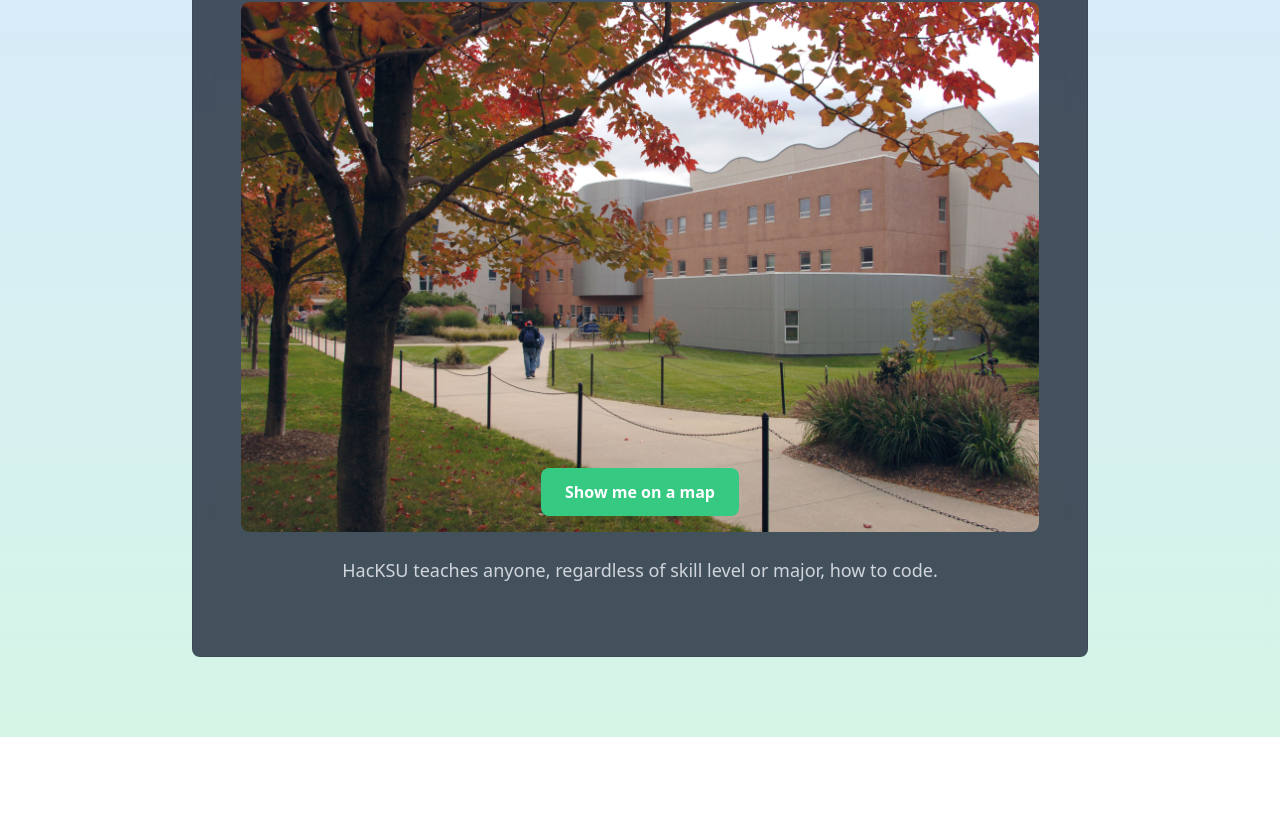
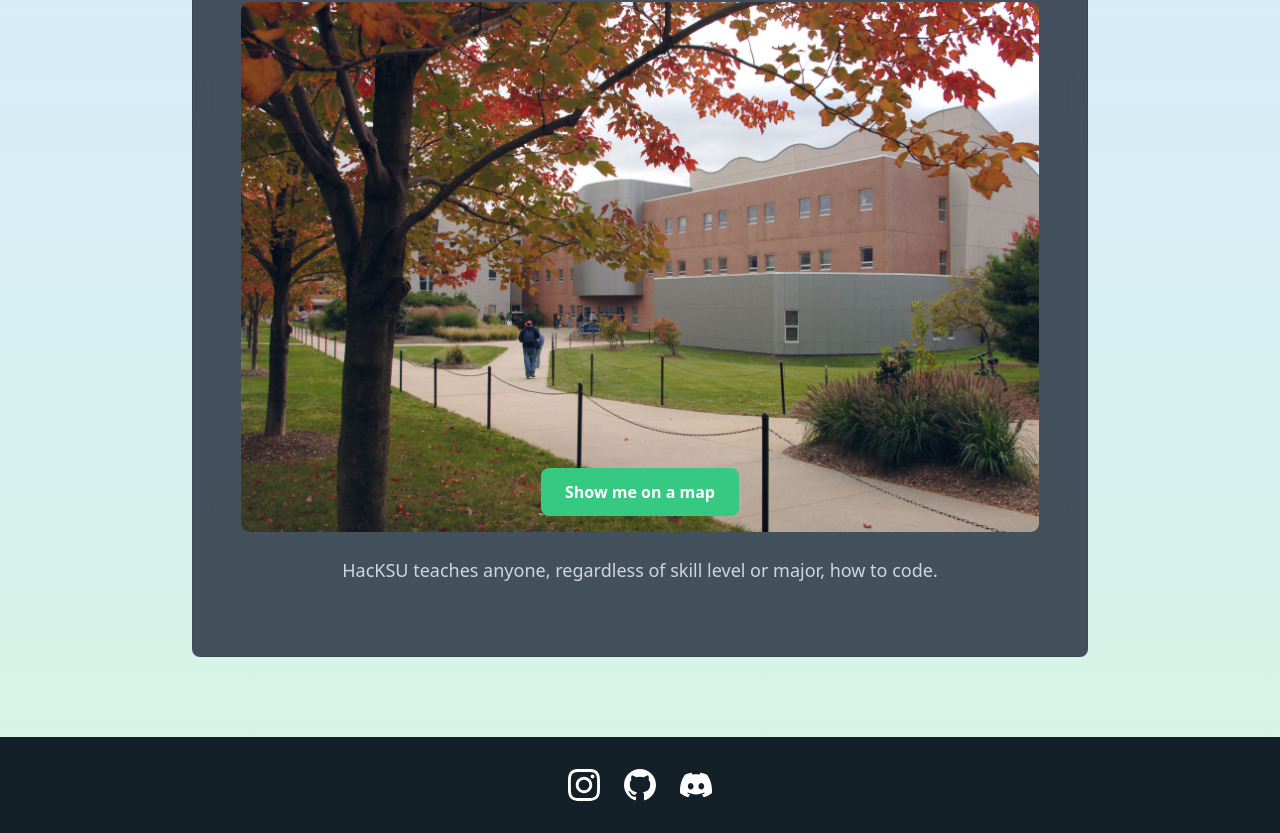
Before and after one commit to hacksu/hacksu-recant, a SvelteKit app: page / in a window 1280 px wide. Shown: the part 1612-2445 px from the top of the page. Before the commit the page ends 2349 px from the top, so only its background shows below. Built offline with nearby package versions, Linux system fonts and the light colour scheme; no server answers; the database is empty.

Commit message:
Add simple footer

```diff
--- /dev/null
+++ b/src/lib/Footer.svelte
@@ -0,0 +1,45 @@
+<script lang="ts">
+	// Social media links
+	const socialLinks = [
+		{
+			name: 'Instagram',
+			href: 'https://www.instagram.com/hacksu/'
+		},
+		{
+			name: 'GitHub',
+			href: 'https://github.com/hacksu'
+		},
+		{
+			name: 'Discord',
+			href: 'https://discord.gg/rJDdvnt'
+		}
+	];
+</script>
+
+<footer class="w-full bg-hacksu-grey py-8 px-4">
+	<div class="max-w-7xl mx-auto flex items-center justify-center gap-6">
+		{#each socialLinks as link}
+			<a
+				href={link.href}
+				target="_blank"
+				rel="noopener noreferrer"
+				class="text-white hover:text-hacksu-green transition-colors duration-200"
+				aria-label={link.name}
+			>
+				{#if link.name === 'Instagram'}
+					<svg class="w-8 h-8" viewBox="0 0 24 24" fill="currentColor" xmlns="http://www.w3.org/2000/svg">
+						<path d="M12 2.163c3.204 0 3.584.012 4.85.07 3.252.148 4.771 1.691 4.919 4.919.058 1.265.069 1.645.069 4.849 0 3.205-.012 3.584-.069 4.849-.149 3.225-1.664 4.771-4.919 4.919-1.266.058-1.644.07-4.85.07-3.204 0-3.584-.012-4.849-.07-3.26-.149-4.771-1.699-4.919-4.92-.058-1.265-.07-1.644-.07-4.849 0-3.204.013-3.583.07-4.849.149-3.227 1.664-4.771 4.919-4.919 1.266-.057 1.645-.069 4.849-.069zm0-2.163c-3.259 0-3.667.014-4.947.072-4.358.2-6.78 2.618-6.98 6.98-.059 1.281-.073 1.689-.073 4.948 0 3.259.014 3.668.072 4.948.2 4.358 2.618 6.78 6.98 6.98 1.281.058 1.689.072 4.948.072 3.259 0 3.668-.014 4.948-.072 4.354-.2 6.782-2.618 6.979-6.98.059-1.28.073-1.689.073-4.948 0-3.259-.014-3.667-.072-4.947-.196-4.354-2.617-6.78-6.979-6.98-1.281-.059-1.69-.073-4.949-.073zm0 5.838c-3.403 0-6.162 2.759-6.162 6.162s2.759 6.163 6.162 6.163 6.162-2.759 6.162-6.163c0-3.403-2.759-6.162-6.162-6.162zm0 10.162c-2.209 0-4-1.79-4-4 0-2.209 1.791-4 4-4s4 1.791 4 4c0 2.21-1.791 4-4 4zm6.406-11.845c-.796 0-1.441.645-1.441 1.44s.645 1.44 1.441 1.44c.795 0 1.439-.645 1.439-1.44s-.644-1.44-1.439-1.44z" />
+					</svg>
+				{:else if link.name === 'GitHub'}
+					<svg class="w-8 h-8" viewBox="0 0 24 24" fill="currentColor" xmlns="http://www.w3.org/2000/svg">
+						<path d="M12 0c-6.626 0-12 5.373-12 12 0 5.302 3.438 9.8 8.207 11.387.599.111.793-.261.793-.577v-2.234c-3.338.726-4.033-1.416-4.033-1.416-.546-1.387-1.333-1.756-1.333-1.756-1.089-.745.083-.729.083-.729 1.205.084 1.839 1.237 1.839 1.237 1.07 1.834 2.807 1.304 3.492.997.107-.775.418-1.305.762-1.604-2.665-.305-5.467-1.334-5.467-5.931 0-1.311.469-2.381 1.236-3.221-.124-.303-.535-1.524.117-3.176 0 0 1.008-.322 3.301 1.23.957-.266 1.983-.399 3.003-.404 1.02.005 2.047.138 3.006.404 2.291-1.552 3.297-1.23 3.297-1.23.653 1.653.242 2.874.118 3.176.77.84 1.235 1.911 1.235 3.221 0 4.609-2.807 5.624-5.479 5.921.43.372.823 1.102.823 2.222v3.293c0 .319.192.694.801.576 4.765-1.589 8.199-6.086 8.199-11.386 0-6.627-5.373-12-12-12z" />
+					</svg>
+				{:else if link.name === 'Discord'}
+					<svg class="w-8 h-8" viewBox="0 0 24 24" fill="currentColor" xmlns="http://www.w3.org/2000/svg">
+						<path d="M20.317 4.37a19.791 19.791 0 0 0-4.885-1.515.074.074 0 0 0-.079.037c-.21.375-.444.864-.608 1.25a18.27 18.27 0 0 0-5.487 0 12.64 12.64 0 0 0-.617-1.25.077.077 0 0 0-.079-.037A19.736 19.736 0 0 0 3.677 4.37a.07.07 0 0 0-.032.027C.533 9.046-.32 13.58.099 18.057a.082.082 0 0 0 .031.057 19.9 19.9 0 0 0 5.993 3.03.078.078 0 0 0 .084-.028c.462-.63.874-1.295 1.226-1.994a.076.076 0 0 0-.041-.106 13.107 13.107 0 0 1-1.872-.892.077.077 0 0 1-.008-.128 10.2 10.2 0 0 0 .372-.292.074.074 0 0 1 .077-.01c3.928 1.793 8.18 1.793 12.062 0a.074.074 0 0 1 .078.01c.12.098.246.198.373.292a.077.077 0 0 1-.006.127 12.299 12.299 0 0 1-1.873.892.077.077 0 0 0-.041.107c.36.698.772 1.362 1.225 1.993a.076.076 0 0 0 .084.028 19.839 19.839 0 0 0 6.002-3.03.077.077 0 0 0 .032-.054c.5-5.177-.838-9.674-3.549-13.66a.061.061 0 0 0-.031-.03zM8.02 15.33c-1.183 0-2.157-1.085-2.157-2.419 0-1.333.956-2.419 2.157-2.419 1.21 0 2.176 1.096 2.157 2.42 0 1.333-.956 2.418-2.157 2.418zm7.975 0c-1.183 0-2.157-1.085-2.157-2.419 0-1.333.955-2.419 2.157-2.419 1.21 0 2.176 1.096 2.157 2.42 0 1.333-.946 2.418-2.157 2.418z" />
+					</svg>
+				{/if}
+			</a>
+		{/each}
+	</div>
+</footer>
--- a/src/routes/+page.svelte
+++ b/src/routes/+page.svelte
@@ -2,6 +2,7 @@
 	import Landing from '$lib/Landing.svelte';
 	import AudienceSection from '$lib/AudienceSection.svelte';
 	import LocationSection from '$lib/LocationSection.svelte';
+	import Footer from '$lib/Footer.svelte';
 	import type { PageData } from './$types';
 
 	export let data: PageData;
@@ -10,3 +11,4 @@
 <Landing />
 <AudienceSection />
 <LocationSection location={data.location} />
+<Footer />
```
